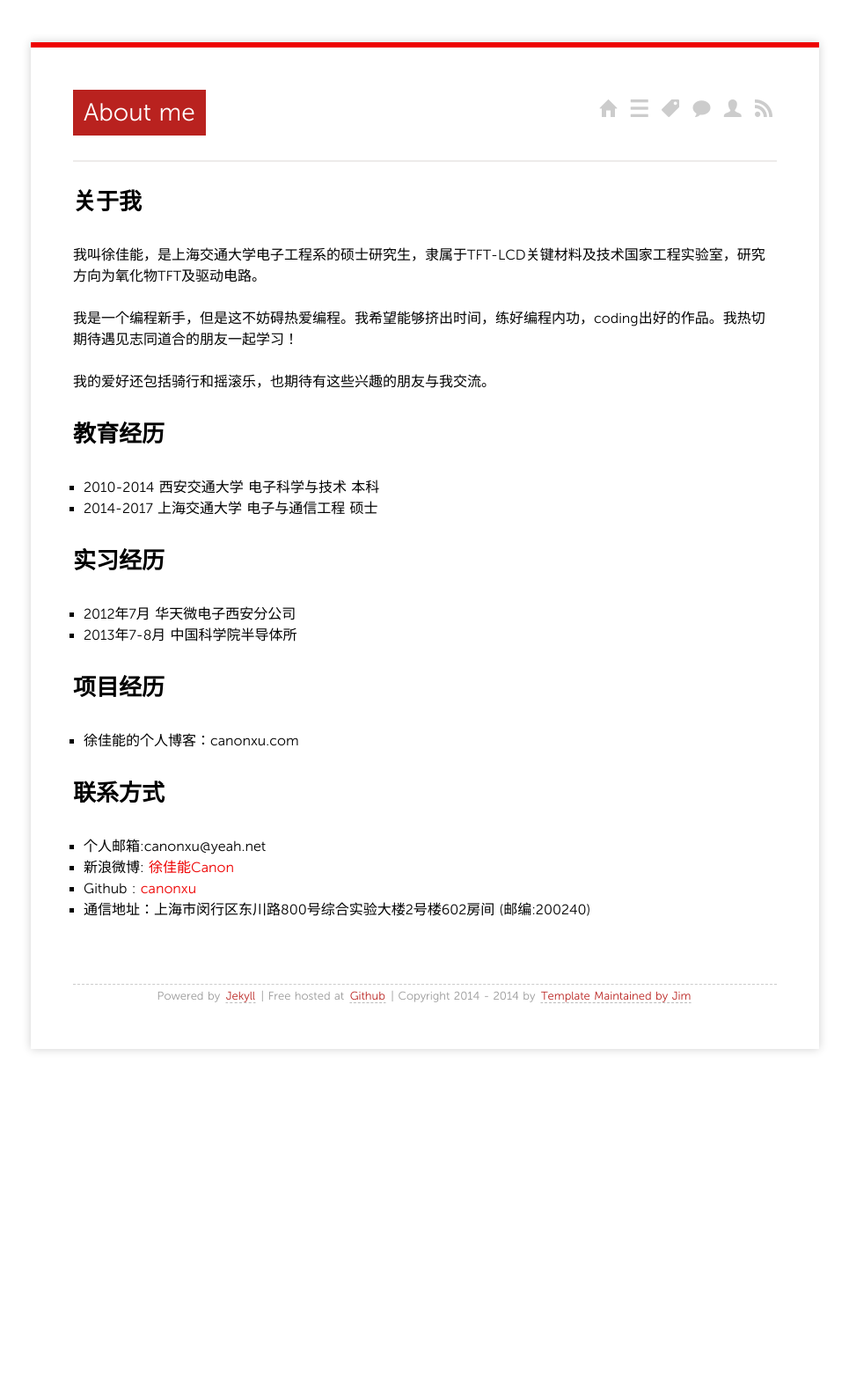
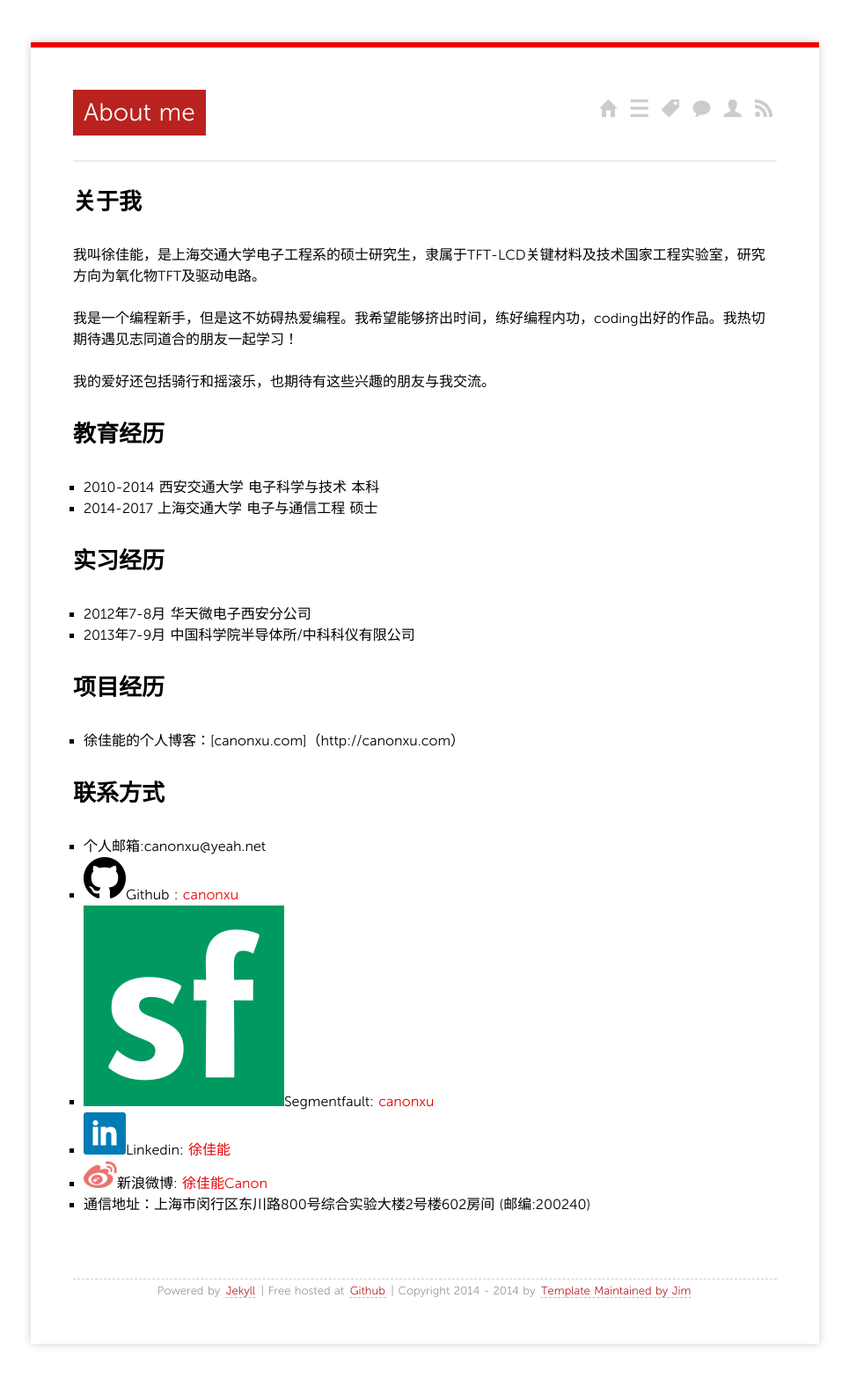
Before and after one commit to canonxu/canonxu.github.io, a Jekyll site: the page built from about/index.md, in a window 1280 px wide. Shown: the whole page at 88% size, without its empty margins (157-1122 px from the left). Built offline with Jekyll 4.4.1, drawn with Linux system fonts in a browser that asks for light colours; nearby versions of some CDN libraries; Markdown is read by kramdown in place of the engine named in the settings; comment, search, counter and statistics services are not loaded; before the commit the page ends 1240 px from its top, so only the background shows below that.

Commit message:
add icon

```diff
--- a/about/index.md
+++ b/about/index.md
@@ -18,18 +18,20 @@ comments: yes
 <br/>
 
 ##实习经历
-+ 2012年7月 华天微电子西安分公司
-+ 2013年7-8月 中国科学院半导体所
++ 2012年7-8月 华天微电子西安分公司
++ 2013年7-9月 中国科学院半导体所/中科科仪有限公司
 <br/>
 
 ##项目经历
-+ 徐佳能的个人博客：canonxu.com
++ 徐佳能的个人博客：[canonxu.com]（http://canonxu.com）
 <br/>
 
 ##联系方式
 + 个人邮箱:canonxu@yeah.net
-+ 新浪微博: [徐佳能Canon](http://weibo.com/u/1887763444)
-+ Github : [canonxu](https://github.com/canonxu)
++ <img src="/media/pic/github_icon.png">Github : [canonxu](https://github.com/canonxu)
++ <img src="/media/pic/sf_icon.png">Segmentfault: [canonxu](http://segmentfault.com/u/canonxu)
++ <img src="/media/pic/linkedin_icon.png">Linkedin: [徐佳能](cn.linkedin.com/pub/佳能-徐/a1/b20/627/)
++ <img src="/media/pic/weibo_icon.png">新浪微博: [徐佳能Canon](http://weibo.com/u/1887763444)
 + 通信地址：上海市闵行区东川路800号综合实验大楼2号楼602房间 (邮编:200240)
 <br/>
 <br/>
```
Also changed, not shown: media/pic/github_icon.png (added), media/pic/linkedin_icon.png (added), media/pic/sf_icon.png (added), media/pic/weibo_icon.png (added), 1 other file.
